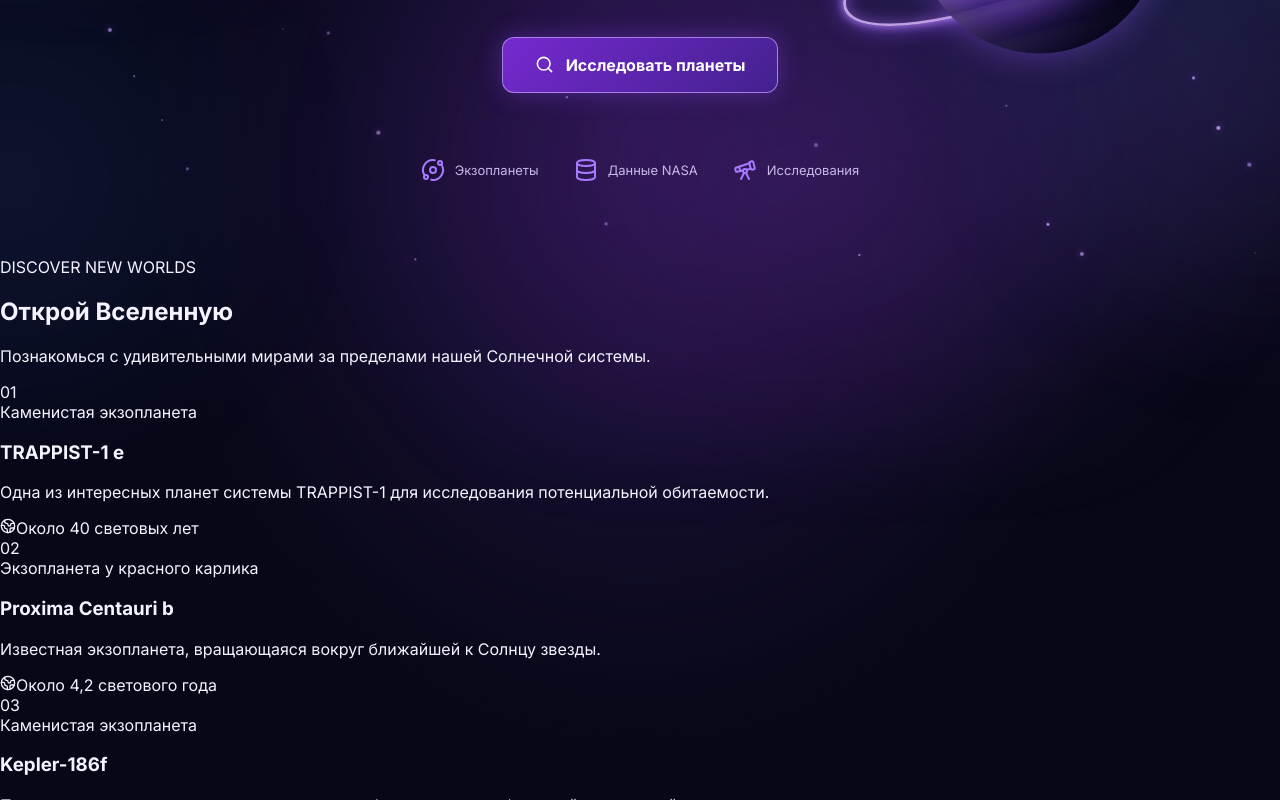
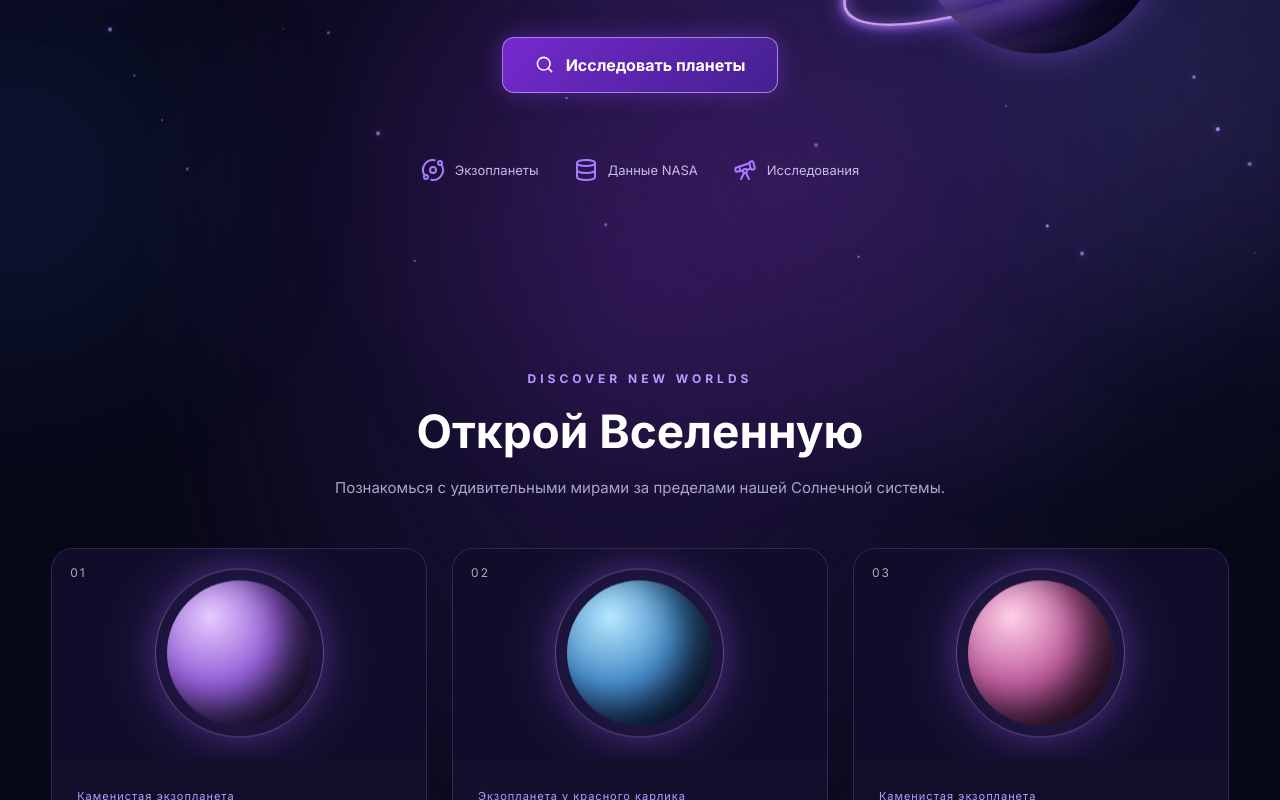
Before and after one commit to mayskk/life-finder-next, a React (Vite) app: page / in a window 1280 px wide. Shown: the part 500-1300 px from the top of the page. Built offline with nearby package versions, Linux system fonts and the light colour scheme.

Commit message:
Update style.css

```diff
--- a/src/style.css
+++ b/src/style.css
@@ -919,3 +919,165 @@ footer {
       0% 0%;
   }
 }
+
+/* UNIVERSE DISCOVERY SECTION */
+
+.universe-section {
+  position: relative;
+  z-index: 2;
+  width: min(1180px, 92%);
+  margin: 40px auto 100px;
+  padding: 70px 0;
+}
+
+.section-heading {
+  text-align: center;
+  margin-bottom: 48px;
+}
+
+.section-heading > span {
+  color: #b99aff;
+  font-size: 12px;
+  letter-spacing: 4px;
+  font-weight: 700;
+}
+
+.section-heading h2 {
+  font-size: clamp(30px, 5vw, 46px);
+  color: #fff;
+  margin: 16px 0;
+}
+
+.section-heading p {
+  color: #aaa6c7;
+  font-size: 15px;
+  line-height: 1.7;
+}
+
+.planet-cards {
+  display: grid;
+  grid-template-columns: repeat(3, minmax(0, 1fr));
+  gap: 25px;
+}
+
+.planet-card {
+  overflow: hidden;
+  border: 1px solid rgba(178, 139, 255, 0.2);
+  border-radius: 22px;
+  background: rgba(22, 17, 48, 0.78);
+  backdrop-filter: blur(14px);
+  transition: transform 0.35s, border-color 0.35s;
+}
+
+.planet-card:hover {
+  transform: translateY(-9px);
+  border-color: rgba(190, 150, 255, 0.75);
+}
+
+.planet-card-image {
+  height: 210px;
+  position: relative;
+  display: flex;
+  justify-content: center;
+  align-items: center;
+  overflow: hidden;
+  background:
+    radial-gradient(
+      circle at center,
+      rgba(115, 73, 190, 0.3),
+      transparent 65%
+    ),
+    #100c29;
+}
+
+.card-planet {
+  width: 145px;
+  height: 145px;
+  border-radius: 50%;
+  position: relative;
+  box-shadow: inset -25px -15px 35px rgba(0, 0, 0, 0.65);
+  animation: cardPlanetFloat 5s ease-in-out infinite;
+}
+
+.planet-purple {
+  background: radial-gradient(circle at 30% 25%, #e6caff, #9660d9 45%, #30205e 85%);
+}
+
+.planet-blue {
+  background: radial-gradient(circle at 30% 25%, #b6e8ff, #478cc9 45%, #152d66 85%);
+}
+
+.planet-pink {
+  background: radial-gradient(circle at 30% 25%, #ffd0e8, #c05e9e 45%, #51204d 85%);
+}
+
+.card-planet-glow {
+  position: absolute;
+  inset: -12px;
+  border-radius: 50%;
+  border: 1px solid rgba(215, 185, 255, 0.35);
+  box-shadow: 0 0 30px rgba(159, 104, 255, 0.3);
+}
+
+.planet-number {
+  position: absolute;
+  top: 16px;
+  left: 18px;
+  color: rgba(255, 255, 255, 0.65);
+  font-size: 12px;
+  letter-spacing: 2px;
+}
+
+.planet-card-content {
+  padding: 25px;
+}
+
+.planet-type {
+  color: #b99aff;
+  font-size: 11px;
+  letter-spacing: 1px;
+}
+
+.planet-card-content h3 {
+  color: white;
+  font-size: 21px;
+  margin: 13px 0;
+  overflow-wrap: anywhere;
+}
+
+.planet-card-content p {
+  color: #aaa6c7;
+  font-size: 13px;
+  line-height: 1.7;
+  min-height: 66px;
+}
+
+.planet-distance {
+  display: flex;
+  align-items: center;
+  gap: 9px;
+  color: #d5c4ff;
+  font-size: 12px;
+  margin-top: 20px;
+}
+
+@keyframes cardPlanetFloat {
+  0%, 100% {
+    transform: translateY(0);
+  }
+  50% {
+    transform: translateY(-9px);
+  }
+}
+
+@media (max-width: 800px) {
+  .planet-cards {
+    grid-template-columns: 1fr;
+    max-width: 430px;
+    margin: 0 auto;
+  }
+
+  .universe-section {
+    margin-top: 20px;
+  }
+}
```
